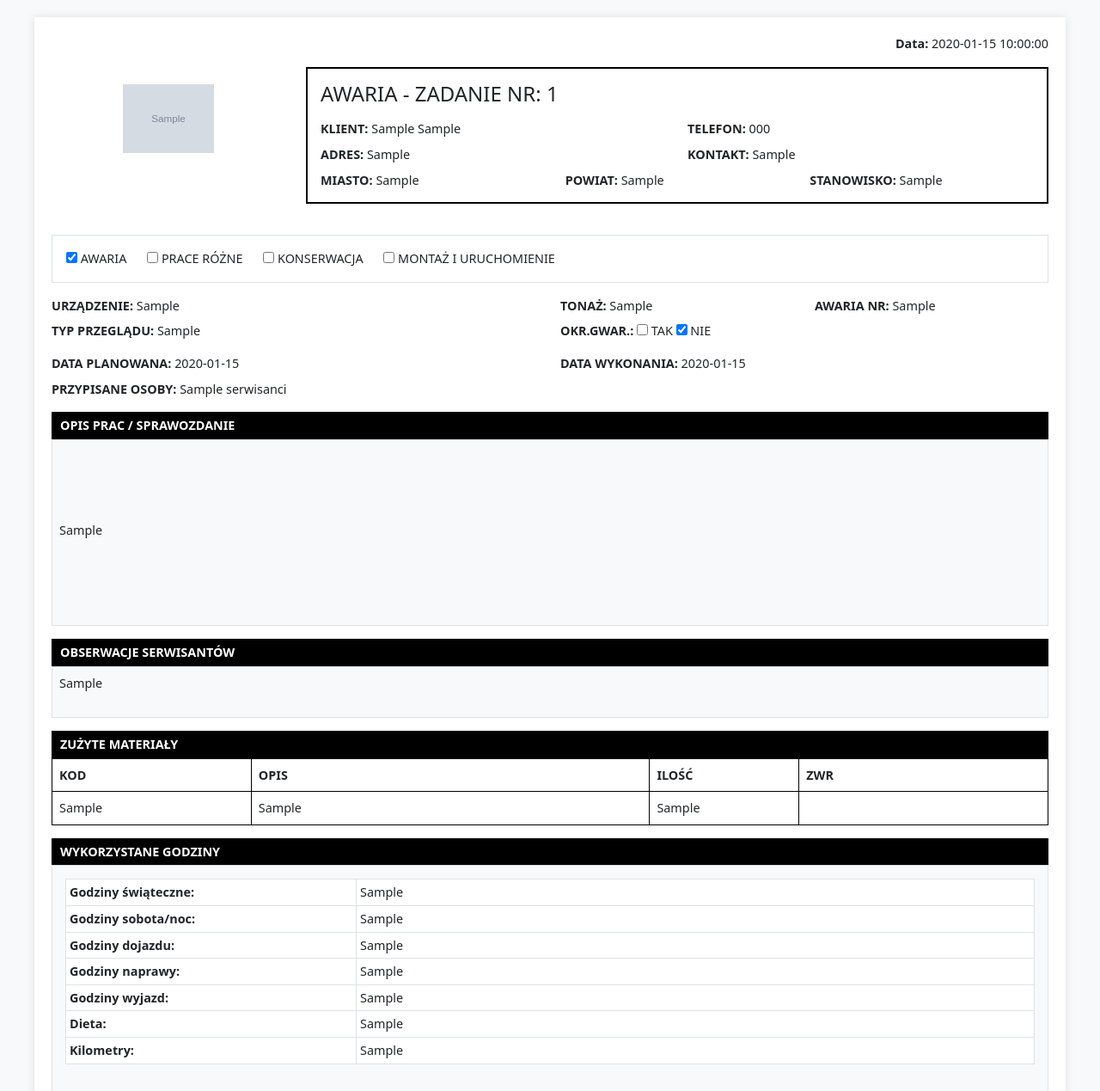
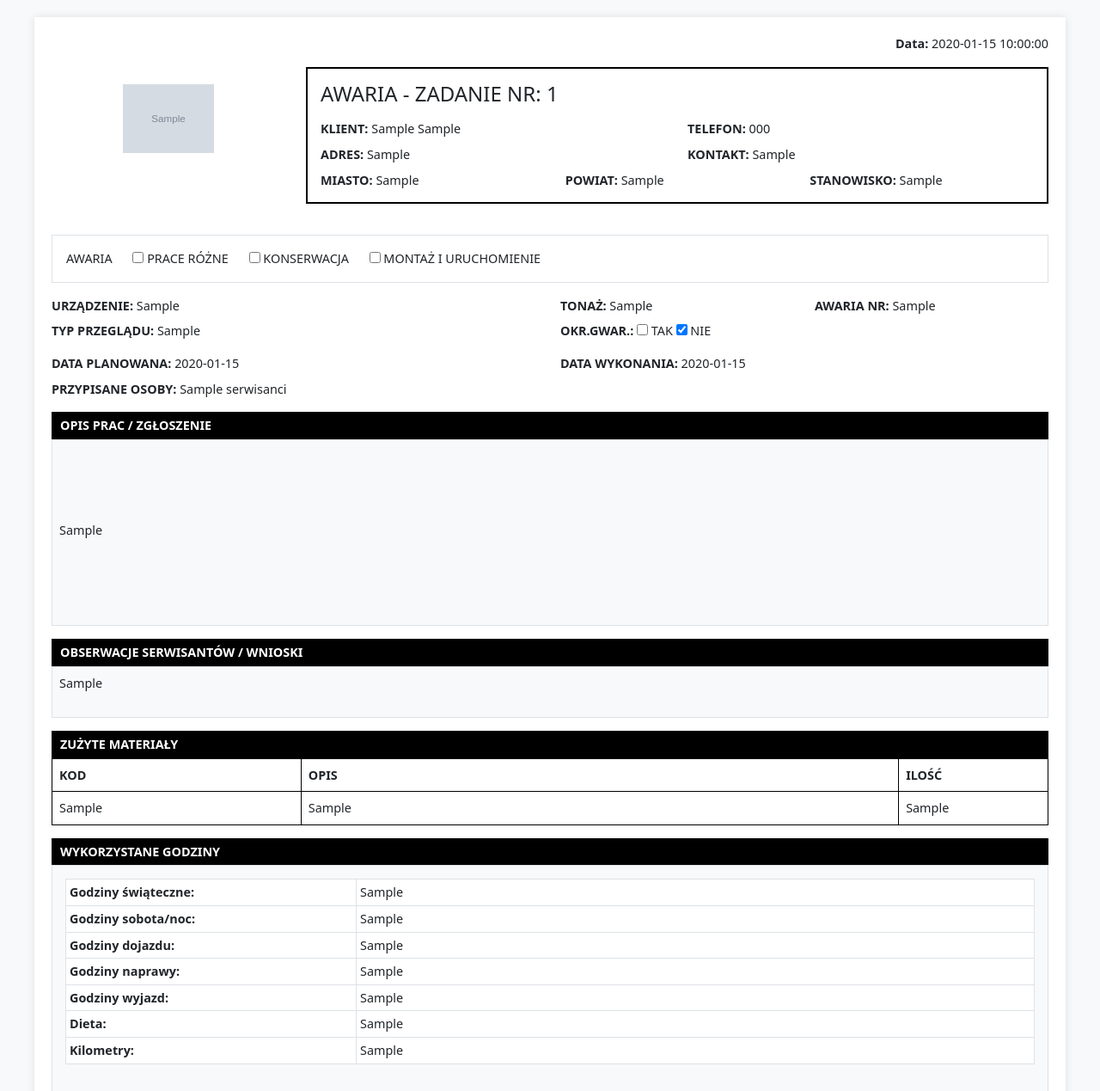
Before and after one commit to Ksawnowek/inspection-app-iis, a Python web app: template backend/app/templates/awaria.html in a window 1280 px wide. Shown: the top 1269 px of the page at 86% size. Run offline with Jinja, Linux system fonts and the light colour scheme; the template is opened without the code that fills it: most values are stand-ins (such as "Sample title", 1, 10 or a date in 2020); grey boxes marked "Sample" are stand-in pictures.

Commit message:
Aktualizacja wyświetlania i funkcjonalności zadań
Zmiany w wydrukach (PDF):
- Awarie: Zmieniono "OPIS PRAC / SPRAWOZDANIE" na "OPIS PRAC / ZGŁOSZENIE"
- Awarie: Zmieniono "OBSERWACJE SERWISANTÓW" na "OBSERWACJE SERWISANTÓW / WNIOSKI"
- Awarie: Usunięto kolumnę "ZWR" z tabeli materiałów
- Awarie: Usunięto checkbox przy etykiecie "AWARIA" (pozostawiono sam napis)
- Konserwacja: Zmieniono "OBSERWACJE SERWISANTÓW" na "OBSERWACJE SERWISANTÓW / WNIOSKI"
- Konserwacja: Usunięto kolumnę "ok" z tabeli urządzeń

Zmiany w interfejsie:
- Dodano przycisk "Drukuj zadanie" w ZadaniePozycjePage (przy konserwacjach)
- Przycisk umożliwia generowanie i pobieranie PDF zadania

Zmiany w backend:
- Dodano pole ZNAG_Osoby do zwracanych danych zadania (zadania_repo.py)
- Pole ZNAG_Osoby jest już wykorzystywane w szablonach PDF jako "PRZYPISANE OSOBY"

Zmiany w typach frontend:
- Dodano vZNAG_Osoby do typu Zadanie w types.ts

```diff
--- a/backend/app/repositories/zadania_repo.py
+++ b/backend/app/repositories/zadania_repo.py
@@ -179,6 +179,7 @@ class ZadaniaRepo:
             "vZNAG_KlientNazwisko": zadanie.ZNAG_KlientNazwisko,
             "vZNAG_KlientDzial": zadanie.ZNAG_KlientDzial,
             "vZNAG_KlientDataZatw": zadanie.ZNAG_KlientDataZatw,
+            "vZNAG_Osoby": zadanie.ZNAG_Osoby,
         }
 
     def get_opis_prac(self, znag_id: int) -> List[ZadanieInneOpis]:
--- a/backend/app/templates/awaria.html
+++ b/backend/app/templates/awaria.html
@@ -175,7 +175,7 @@
         <div class="row mb-3">
             <div class="col-12">
                 <div class="checkbox-group border p-3">
-                    <label><input type="checkbox" id="awaria" checked> AWARIA</label>
+                    <label>AWARIA</label>
                     <label><input type="checkbox" id="prace-rozne"> PRACE RÓŻNE</label>
                     <label><input type="checkbox" id="konserwacja"> KONSERWACJA</label>
                     <label><input type="checkbox" id="montaz"> MONTAŻ I URUCHOMIENIE</label>
@@ -224,7 +224,7 @@
 
         <!-- Opis prac -->
         <div class="section-block">
-            <div class="section-title">OPIS PRAC / SPRAWOZDANIE</div>
+            <div class="section-title">OPIS PRAC / ZGŁOSZENIE</div>
             <div class="text-field auto-expand">
                 {% if opis_prac %}
                     {% for opis in opis_prac %}
@@ -238,7 +238,7 @@
 
         <!-- Obserwacje serwisantów -->
         <div class="section-block">
-            <div class="section-title">OBSERWACJE SERWISANTÓW</div>
+            <div class="section-title">OBSERWACJE SERWISANTÓW / WNIOSKI</div>
             <div class="text-field auto-expand">{{ naglowek.ZNAG_Uwagi or '' }}</div>
         </div>
 
@@ -248,10 +248,9 @@
             <table class="form-table">
             <thead>
                 <tr>
-                    <th width="20%">KOD</th>
-                    <th width="40%">OPIS</th>
+                    <th width="25%">KOD</th>
+                    <th width="60%">OPIS</th>
                     <th width="15%">ILOŚĆ</th>
-                    <th width="25%">ZWR</th>
                 </tr>
             </thead>
             <tbody id="materials">
@@ -261,12 +260,10 @@
                         <td>{{ mat.ZMAT_Kod or '' }}</td>
                         <td>{{ mat.ZMAT_Opis or '' }}</td>
                         <td>{{ mat.ZMAT_Ilosc or '' }}</td>
-                        <td></td>
                     </tr>
                     {% endfor %}
                 {% else %}
                     <tr>
-                        <td>&nbsp;</td>
                         <td>&nbsp;</td>
                         <td>&nbsp;</td>
                         <td>&nbsp;</td>
@@ -275,10 +272,8 @@
                         <td>&nbsp;</td>
                         <td>&nbsp;</td>
                         <td>&nbsp;</td>
-                        <td>&nbsp;</td>
                     </tr>
                     <tr>
-                        <td>&nbsp;</td>
                         <td>&nbsp;</td>
                         <td>&nbsp;</td>
                         <td>&nbsp;</td>
--- a/frontend/src/types.ts
+++ b/frontend/src/types.ts
@@ -27,6 +27,7 @@ export type Zadanie = {
   vZNAG_KlientNazwisko?: string | null;
   vZNAG_KlientDzial?: string | null;
   vZNAG_KlientDataZatw?: string | null;
+  vZNAG_Osoby?: string | null;
 };
 
 
```
Also changed, not shown: backend/app/templates/zadanie.html (+3 -7 lines), frontend/src/pages/ZadaniePozycjePage.tsx (+27 -5 lines).
